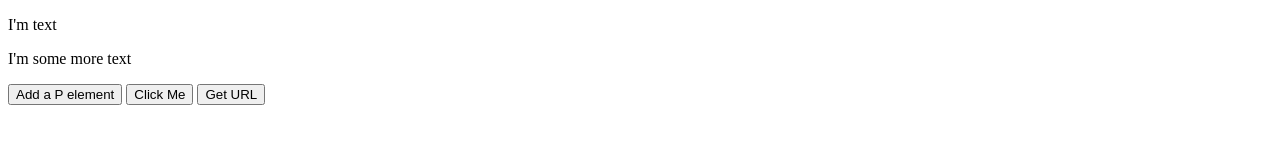
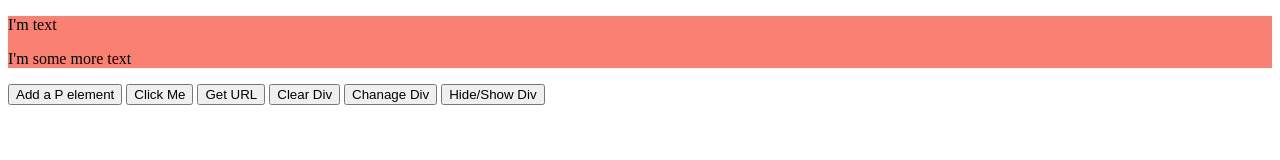
Before and after one commit to graffixnyc/CS_146, a plain HTML site: page JS3/index.html in a window 1280 px wide. Drawn offline with Linux system fonts and the light colour scheme.

Commit message:
Added JS examples

```diff
--- a/JS3/index.html
+++ b/JS3/index.html
@@ -6,16 +6,19 @@
         <title></title>
         <meta name="description" content="">
         <meta name="viewport" content="width=device-width, initial-scale=1">
-        <link rel="stylesheet" href="">
+        <link rel="stylesheet" href="style.css">
     </head>
     <body>
-       <div id="myDiv">
+       <div class="salmon" id="myDiv">
            <p>I'm text</p>
            <p>I'm some more text</p>
        </div>
         <button id="myButton" onclick="addP()">Add a P element</button>
         <button id="myButton2" >Click Me</button>
         <button id="myButton" onclick="getURL()">Get URL</button>
+        <button id="myButton" onclick="clearDiv()">Clear Div</button>
+        <button id="myButton" onclick="changeDiv()">Chanage Div</button>
+        <button id="myButton" onclick="toggleDiv()">Hide/Show Div</button>
         <script src="script.js"></script>
     </body>
 </html>
--- a/JS3/script.js
+++ b/JS3/script.js
@@ -10,6 +10,21 @@ var getURL = () => {
 	alert(document.URL);
 };
 
+function changeDiv() {
+	var myDiv = document.getElementById('myDiv');
+	myDiv.classList.remove('salmon');
+	myDiv.classList.add('purple');
+}
+
+function toggleDiv() {
+	var myDiv = document.getElementById('myDiv');
+	myDiv.classList.toggle('hide');
+}
+
+function clearDiv() {
+	var myDiv = document.getElementById('myDiv');
+	myDiv.innerHTML = '';
+}
 var button2 = document.getElementById('myButton2');
 button2.addEventListener('click', (event) => {
 	alert('I was clicked');
--- /dev/null
+++ b/JS3/style.css
@@ -0,0 +1,11 @@
+.salmon {
+	background-color: salmon;
+}
+
+.purple {
+	background-color: purple;
+}
+
+.hide {
+	display: none;
+}
```
